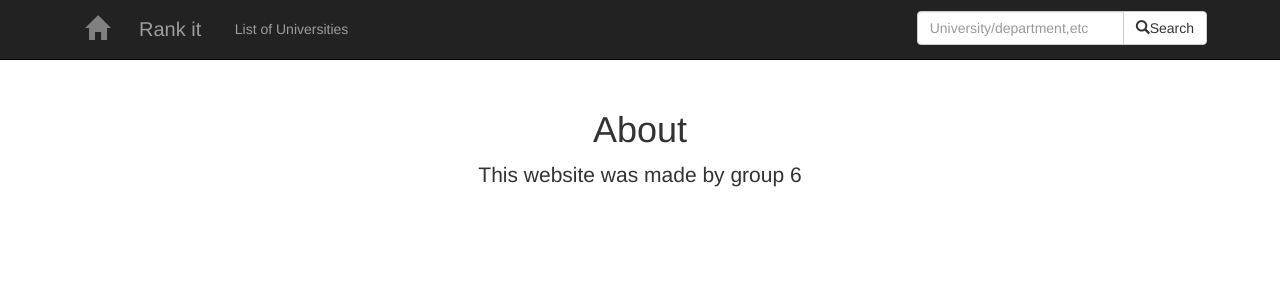
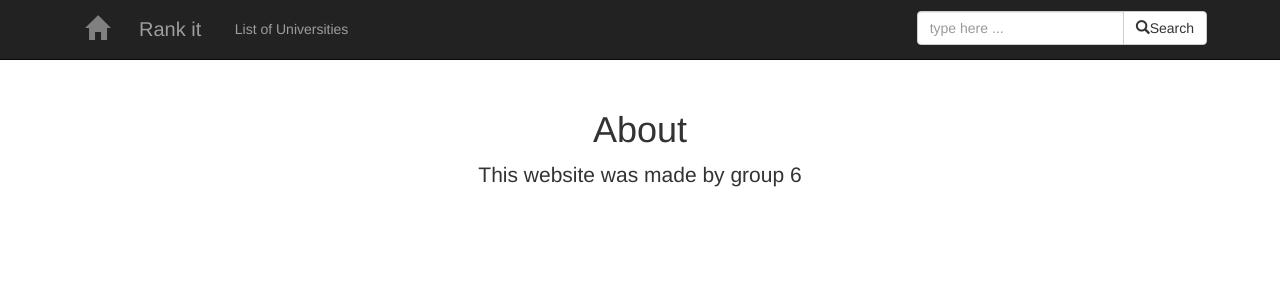
Before and after one commit to Jim-Walk/Software-Development-Assessment, a Flask app: page /about in a window 1280 px wide. Shown: the top 300 px of the page. Run offline with Flask 2, Linux system fonts and the light colour scheme; some libraries are stand-ins or nearby versions.

Commit message:
base file changed

```diff
--- a/website/templates/base.html
+++ b/website/templates/base.html
@@ -46,7 +46,7 @@
           </ul>
            <form class="navbar-form navbar-right">
         <div class="form-group input-group" style="margin: 3px;"">
-            <input type="text" class="form-control" id="searchbar" placeholder="University/department,etc">
+            <input type="text" class="form-control" id="searchbar" placeholder="type here ...">
             <span class="input-group-btn"><a href="/search" class="btn btn-default"><span
                     class="glyphicon glyphicon-search"></span>Search</a></span>
         </div>
```
